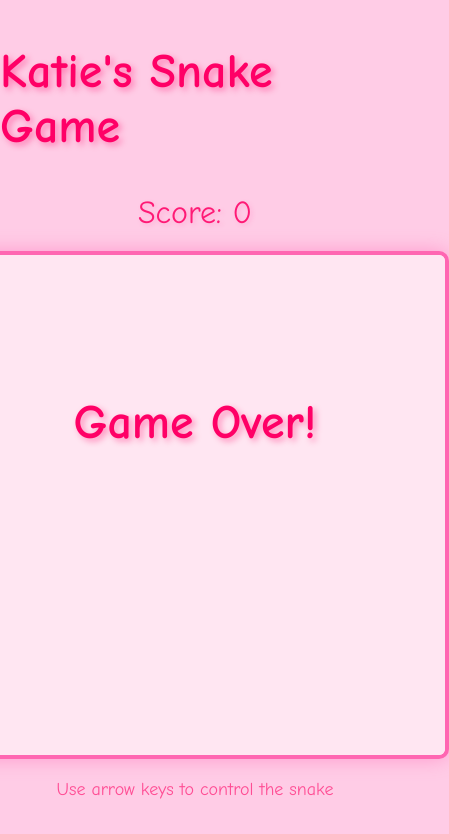
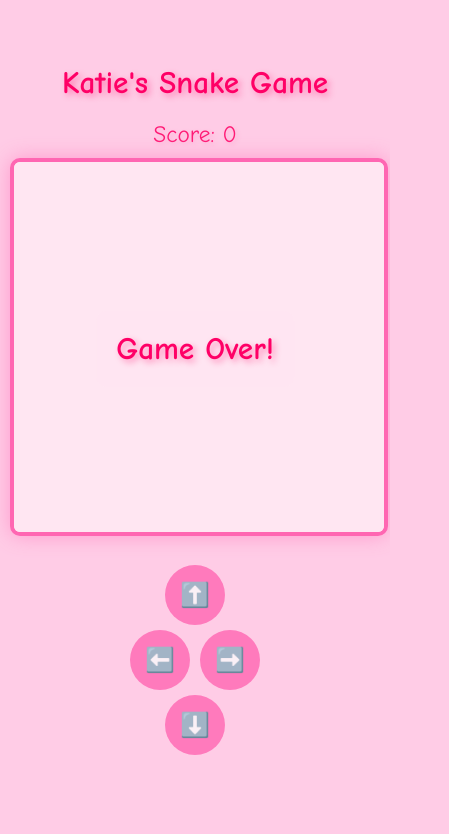
Before and after one commit to kjpfleger/snake-game, a plain HTML site: page index.html in a window 390 px wide. Shown: the whole page, 449 px wide, since content can reach past the window. Drawn offline with Linux system fonts and the light colour scheme.

Commit message:
Added mobile support with touch controls and responsive design

```diff
--- a/index.html
+++ b/index.html
@@ -2,7 +2,7 @@
 <html lang="en">
 <head>
     <meta charset="UTF-8">
-    <meta name="viewport" content="width=device-width, initial-scale=1.0">
+    <meta name="viewport" content="width=device-width, initial-scale=1.0, maximum-scale=1.0, user-scalable=no">
     <title>Pink Snake Game</title>
     <style>
         #header {
@@ -18,12 +18,28 @@
             flex-direction: column;
             align-items: center;
             justify-content: center;
-            height: 100vh;
+            min-height: 100vh;
             margin: 0;
+            padding: 10px;
             background-color: #ffcce6;
             font-family: 'Comic Sans MS', cursive, sans-serif;
+            touch-action: none;
+            box-sizing: border-box;
+        }
+        #header {
+            font-size: min(48px, 8vw);
+            text-align: center;
+            margin-bottom: 10px;
+        }
+        #game-container {
+            position: relative;
+            width: 100%;
+            max-width: 500px;
         }
         #game-board {
+            width: 100%;
+            height: auto;
+            aspect-ratio: 1;
             border: 4px solid #ff66b2;
             background-color: #ffe6f2;
             border-radius: 10px;
@@ -31,33 +47,93 @@
         }
         #score {
             color: #ff1a75;
-            font-size: 32px;
-            margin: 20px 0;
+            font-size: min(32px, 6vw);
+            margin: 10px 0;
+            text-align: center;
             text-shadow: 2px 2px 4px rgba(255, 102, 178, 0.3);
         }
         #controls {
             color: #ff4d94;
-            margin-top: 20px;
+            margin-top: 10px;
             text-align: center;
-            font-size: 18px;
+            font-size: min(18px, 4vw);
+        }
+        #touch-controls {
+            display: none;
+            width: 100%;
+            max-width: 300px;
+            margin: 20px auto;
+        }
+        .touch-row {
+            display: flex;
+            justify-content: center;
+            gap: 10px;
+            margin: 5px 0;
+        }
+        .touch-button {
+            width: 60px;
+            height: 60px;
+            background-color: #ff66b2;
+            border: none;
+            border-radius: 50%;
+            color: white;
+            font-size: 24px;
+            display: flex;
+            align-items: center;
+            justify-content: center;
+            opacity: 0.8;
+            cursor: pointer;
+            -webkit-tap-highlight-color: transparent;
+        }
+        .touch-button:active {
+            opacity: 1;
+        }
+        @media (max-width: 768px) {
+            #touch-controls {
+                display: block;
+            }
+            #controls {
+                display: none;
+            }
         }
         .game-over {
             position: absolute;
+            top: 50%;
+            left: 50%;
+            transform: translate(-50%, -50%);
             color: #ff0066;
-            font-size: 48px;
+            font-size: min(48px, 8vw);
             font-weight: bold;
             text-align: center;
             display: none;
             text-shadow: 3px 3px 6px rgba(255, 0, 102, 0.4);
+            background-color: rgba(255, 230, 242, 0.9);
+            padding: 20px;
+            border-radius: 10px;
+            white-space: nowrap;
         }
     </style>
 </head>
 <body>
     <div id="header">Katie's Snake Game</div>
     <div id="score">Score: 0</div>
-    <canvas id="game-board" width="500" height="500"></canvas>
-    <div id="game-over" class="game-over">Game Over!</div>
+    <div id="game-container">
+        <canvas id="game-board" width="500" height="500"></canvas>
+        <div id="game-over" class="game-over">Game Over!</div>
+    </div>
     <div id="controls">Use arrow keys to control the snake</div>
+    <div id="touch-controls">
+        <div class="touch-row">
+            <button class="touch-button" id="up-button">⬆️</button>
+        </div>
+        <div class="touch-row">
+            <button class="touch-button" id="left-button">⬅️</button>
+            <button class="touch-button" id="right-button">➡️</button>
+        </div>
+        <div class="touch-row">
+            <button class="touch-button" id="down-button">⬇️</button>
+        </div>
+    </div>
     <script>
         const canvas = document.getElementById('game-board');
         const ctx = canvas.getContext('2d');
@@ -79,7 +155,35 @@
         let dy = 0;
         let gameLoop;
 
+        // Handle keyboard controls
         document.addEventListener('keydown', changeDirection);
+
+        // Handle touch controls
+        document.getElementById('up-button').addEventListener('click', () => simulateKeyPress(UP_KEY));
+        document.getElementById('down-button').addEventListener('click', () => simulateKeyPress(DOWN_KEY));
+        document.getElementById('left-button').addEventListener('click', () => simulateKeyPress(LEFT_KEY));
+        document.getElementById('right-button').addEventListener('click', () => simulateKeyPress(RIGHT_KEY));
+
+        // Prevent scrolling when touching the canvas
+        document.getElementById('game-board').addEventListener('touchstart', function(e) {
+            e.preventDefault();
+        }, { passive: false });
+
+        // Handle canvas resizing
+        function resizeCanvas() {
+            const container = document.getElementById('game-container');
+            const canvas = document.getElementById('game-board');
+            const containerWidth = container.offsetWidth;
+            canvas.style.width = containerWidth + 'px';
+            canvas.style.height = containerWidth + 'px';
+        }
+
+        window.addEventListener('resize', resizeCanvas);
+        resizeCanvas();
+
+        function simulateKeyPress(keyCode) {
+            changeDirection({ keyCode: keyCode, preventDefault: () => {} });
+        }
 
         function changeDirection(event) {
             const LEFT_KEY = 37;
```
